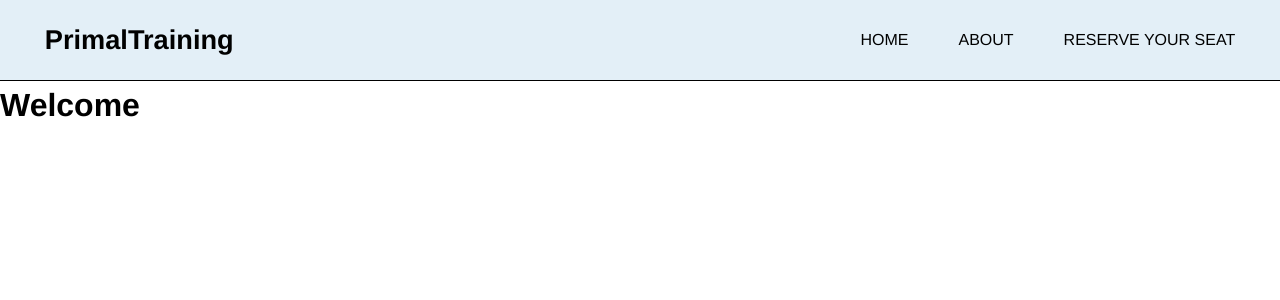
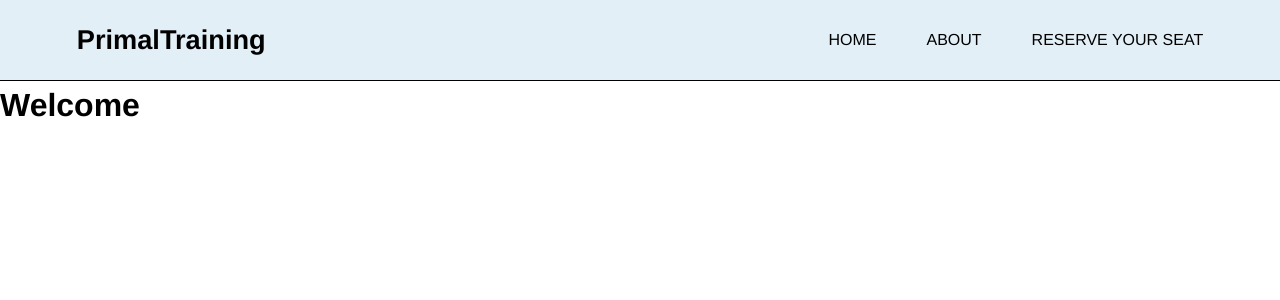
Before and after one commit to Hizmy-M/React-Projects, a React (Vite) app in the folder primal-training/: page / in a window 1280 px wide. Shown: the top 300 px of the page. Built offline with nearby package versions, Linux system fonts and the light colour scheme.

Commit message:
fix : style -> width refactor

```diff
--- a/primal-training/src/index.css
+++ b/primal-training/src/index.css
@@ -41,7 +41,7 @@ header{
   display: flex;
   justify-content: space-between;
   align-items: center;
-  width: 93%;
+  width: 88%;
   margin: 0 auto;
 }
 
@@ -90,5 +90,4 @@ header{
   }
 
 
-
 }
```
